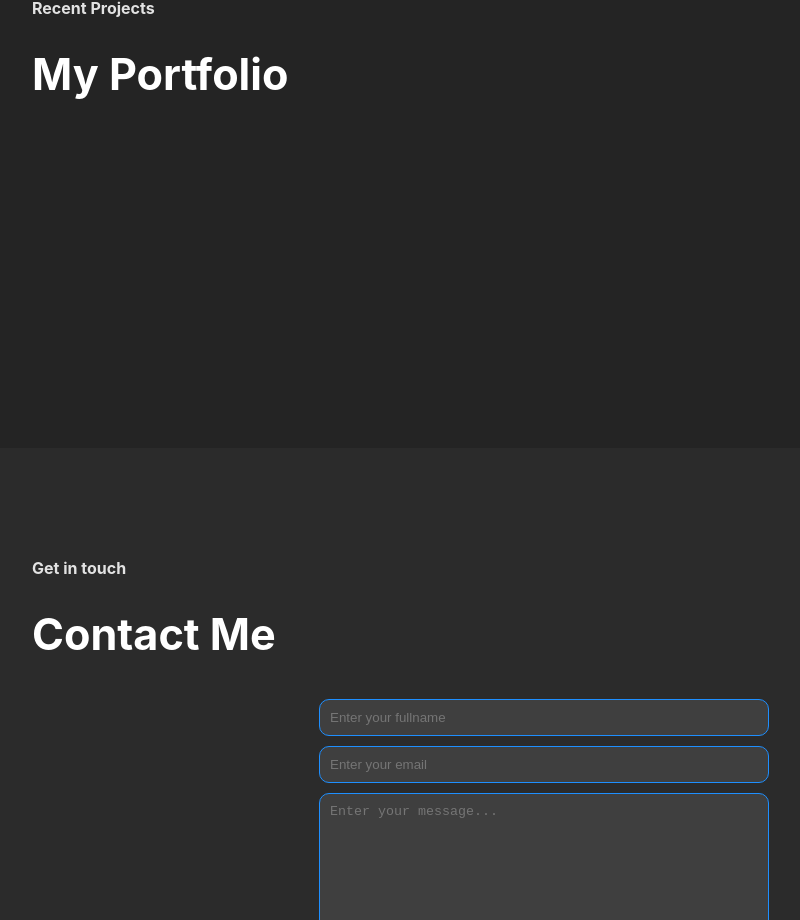
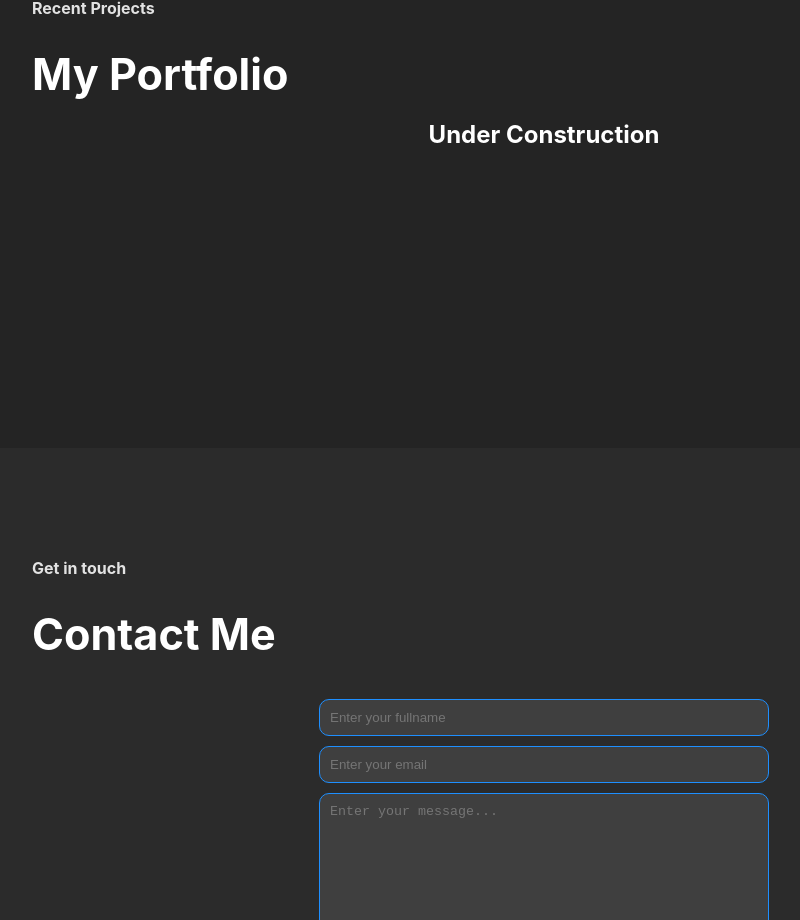
Before and after one commit to Mubarakyusuf5/React-Portfolio, a React (Vite) app: page / in a window 1280 px wide. Shown: the part 2260-3180 px from the top of the page, without its empty margins (96-896 px from the left). Built offline with nearby package versions, Linux system fonts and the light colour scheme.

Commit message:
'progress'

```diff
--- a/src/components/Potfolio/Portfolio.css
+++ b/src/components/Potfolio/Portfolio.css
@@ -12,3 +12,11 @@
     margin-bottom: 20px;
     color: #fff;
 }
+
+.portfolio-con{
+    display: flex;
+    justify-content: center;
+    align-items: center;
+    color: #fff;
+
+}
--- a/src/components/Potfolio/Portfolio.jsx
+++ b/src/components/Potfolio/Portfolio.jsx
@@ -6,6 +6,12 @@ export const Portfolio = () => {
 <section className='portfolio' id='portfolio' >
 <h5>Recent Projects</h5>
 <h2>My Portfolio</h2>
+<div className='portfolio-con'>
+  <h1>
+    Under Construction
+  </h1>
+  </div>
+
 </section>
     </>
   )
```
